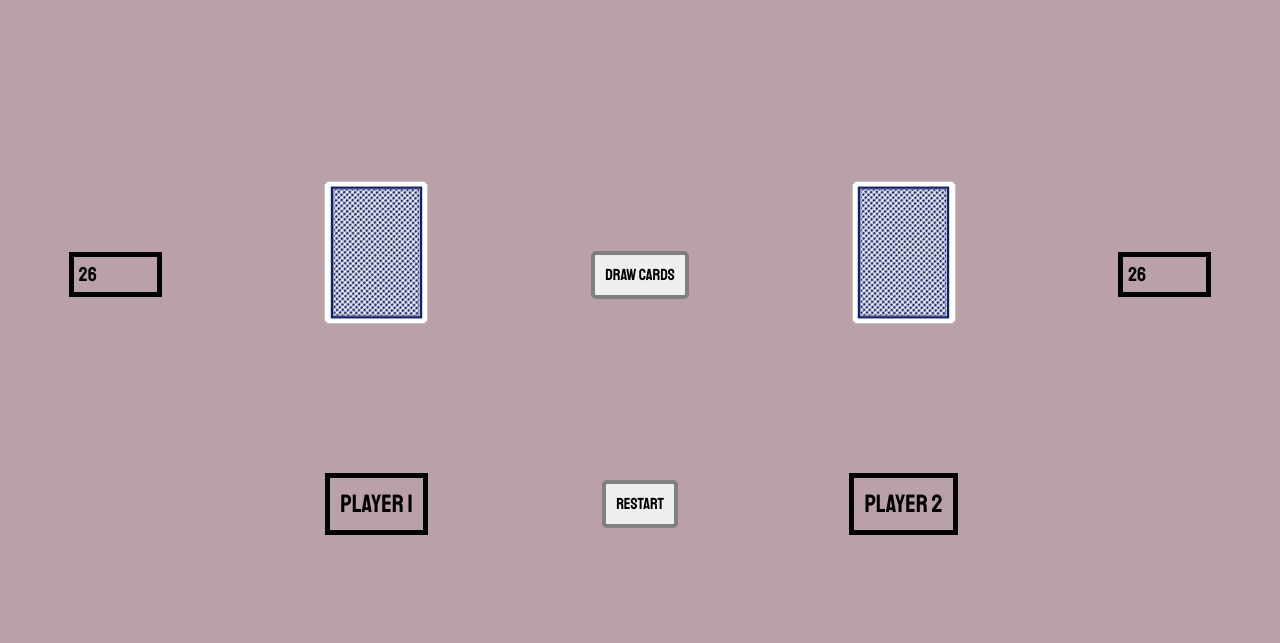
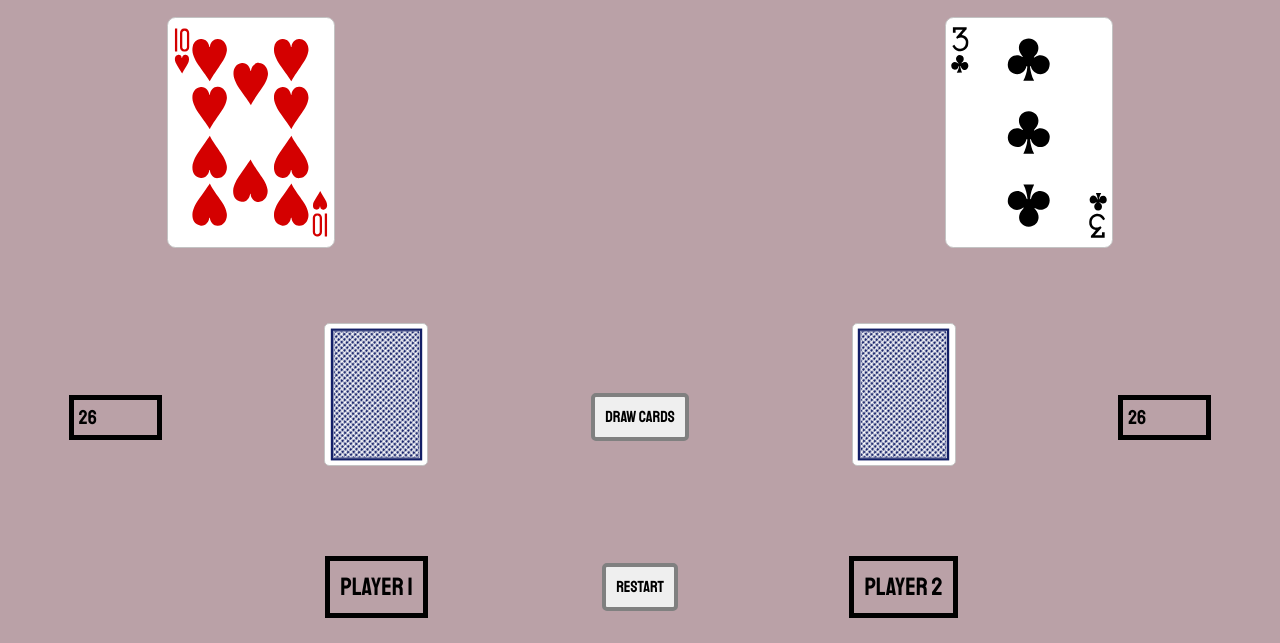
Before and after one commit to faithpjohnson/war-card-game, a plain HTML site: page index.html in a window 1280 px wide. Both pictures are taken after a click on the element "Draw Cards". Shown: the part 210-853 px from the top of the page. Before the commit the page ends 800 px from the top, so only its background shows below. Drawn offline with Linux system fonts and the light colour scheme.

Commit message:
Add draw cards button event listener, render active cards to the dom

```diff
--- a/index.html
+++ b/index.html
@@ -20,9 +20,13 @@
             <h1>GAME OF WAR!</h1>
         </div>
 
-        <div class="game-board flipped-card-container flp1"></div>
+        <div class="flp1">
+            <div id="player1-active" class="card"></div>
+        </div>
         <div class="winner-msg wnr"></div>
-        <div class="game-board flipped-card-container flp2"></div>
+        <div class="flp2">
+            <div id="player2-active" class="card"></div>
+        </div>
 
         <div id="player-1-card-count" class="card-count cc1">
             <p>Card Count:</p>
--- a/js/main.js
+++ b/js/main.js
@@ -7,8 +7,6 @@ const suits = ['s', 'c', 'd', 'h'];
 let player1Cards;
 let player2Cards;
 let war;
-let shuffledDeck = [];
-let winner;
 
 /**** Cached Elements ****/
 // card count element
@@ -16,14 +14,19 @@ const countEl = {
     player1: document.querySelector("#player-1-card-count"),
     player2: document.querySelector("#player-2-card-count")
 };
+
+const activeCardEl = {
+    player1Active: document.querySelector("#player1-active"),
+    player2Active: document.querySelector("#player2-active")
+};
+
 const winnerMsgEl = document.querySelector(".winner-msg");
-const gameBoardEl = document.querySelector(".game-board");
 
 /**** Event Listeners ****/
 // elements to listen for- buttons have been tested
 // draw cards button
 // restart button
-document.querySelector(".drw-btn").addEventListener("click", playRound);
+//document.querySelector(".drw-btn").addEventListener("click", playRound);
 document.querySelector(".restart-btn").addEventListener("click", restartGame);
 
 /**** Functions ****/
@@ -70,10 +73,10 @@ class Deck {
     splitPlayerDecks(){
 
         let player1Cards = this.cards.slice(0, 26);
-        console.log("test", player1Cards)
+        //console.log("test", player1Cards)
 
         let player2Cards = this.cards.slice(26, 52);
-        console.log("test2", player2Cards)
+        //console.log("test2", player2Cards)
         return [player1Cards, player2Cards];
     }
     // add method for card count
@@ -97,21 +100,35 @@ function init() {
     player2Cards = playersCards[1];
 
     winner = null;
+
     render();
-
 }
 
+//render values
 function render() {
     countEl.player1.innerText = player1Cards.length;
     countEl.player2.innerText = player2Cards.length;
 
+}
 
-}
+// break this up into render and playRound
+const drawCards = document.querySelector(".drw-btn");
+drawCards.addEventListener("click", function(e) {
+    activeCardEl.player1Active.className = "card xlarge";
+    let flippedCard1 = player1Cards.pop();
+    const flippedCard1Class = flippedCard1.getClass();
+    activeCardEl.player1Active.classList.add(flippedCard1Class);
+
+    activeCardEl.player2Active.className = "card xlarge";
+    let flippedCard2 = player2Cards.pop();
+    const flippedCard2Class = flippedCard2.getClass();
+    activeCardEl.player2Active.classList.add(flippedCard2Class);
+
+});
+
 
 
 function playRound() {
-    console.log("PR functino is being invoked!");
-
 
 
 }
```
